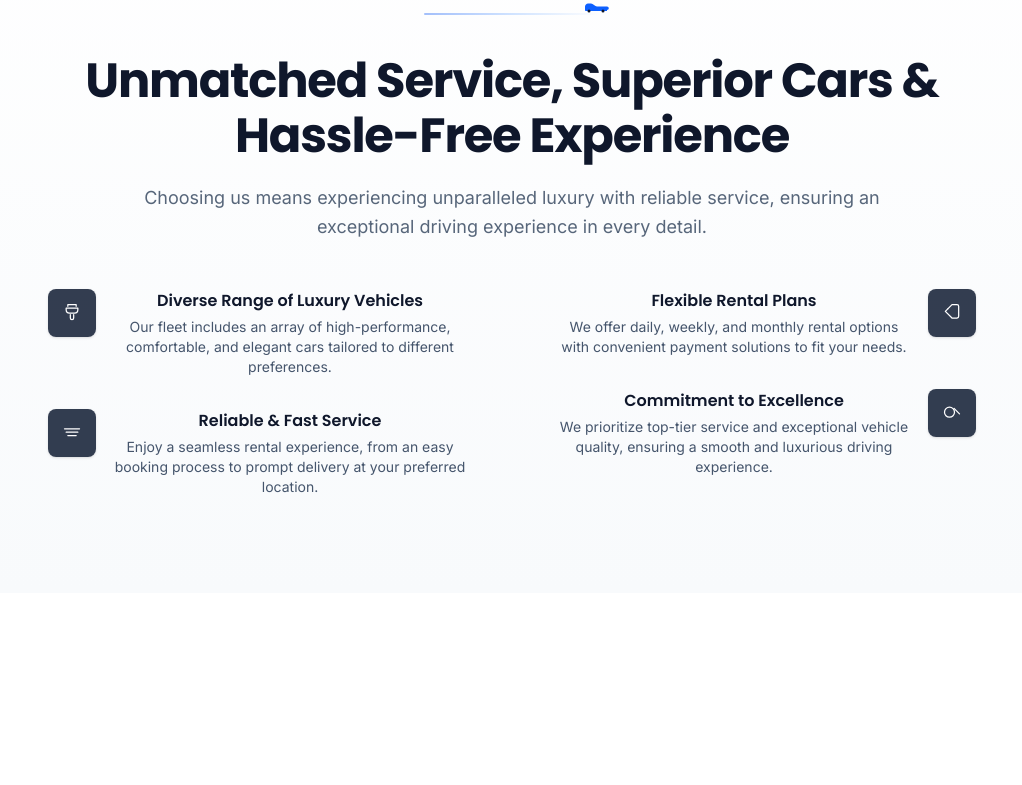
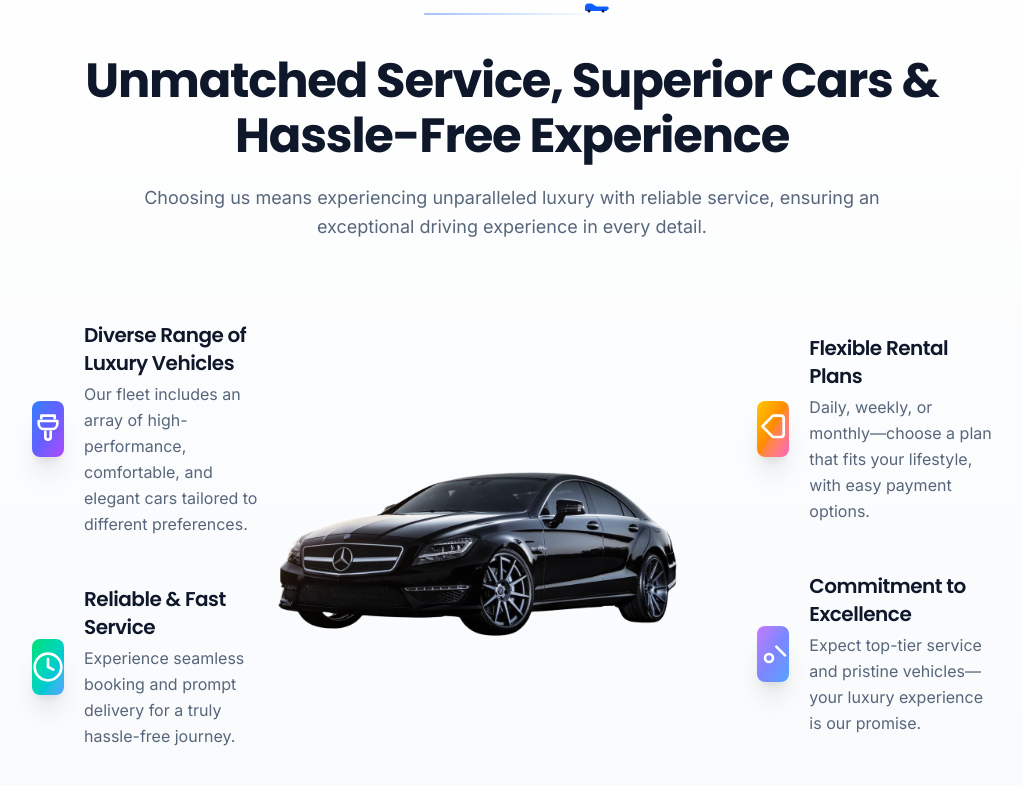
Before and after one commit to Muhammed-Haider/car-rental-service, a Next.js app: page / in a window 1280 px wide. Shown: the part 1496-2281 px from the top of the page, without its empty margins (128-1150 px from the left). Before the commit the page ends 2089 px from the top, so only its background shows below. Built offline with nearby package versions, Linux system fonts and the light colour scheme.

Commit message:
add : car icon

```diff
--- a/src/components/WhyChooseUs.jsx
+++ b/src/components/WhyChooseUs.jsx
@@ -57,72 +57,74 @@ export default function WhyChooseUs() {
 
         {/* Layout with feature boxes on left/right of the car (desktop) */}
         <div className="mt-10 md:mt-12">
-          <div className="relative max-w-6xl mx-auto px-4 grid grid-cols-1 md:grid-cols-2 items-start gap-6">
-
-            {/* Left feature column (two stacked) */}
-            <div className="flex flex-col gap-6 md:gap-8 md:pr-4 lg:pr-8">
-              <div className="flex items-start gap-4">
-                <div className="flex-shrink-0 w-12 h-12 rounded-lg bg-slate-800/90 text-white flex items-center justify-center shadow">
-                  {/* trophy icon */}
-                  <svg width="20" height="20" viewBox="0 0 24 24" fill="none" xmlns="http://www.w3.org/2000/svg" aria-hidden="true">
-                    <path d="M7 4V2h10v2" stroke="currentColor" strokeWidth="1.5" strokeLinecap="round" strokeLinejoin="round"/>
-                    <path d="M5 6h14v2a4 4 0 01-4 4H9a4 4 0 01-4-4V6z" stroke="currentColor" strokeWidth="1.5" strokeLinecap="round" strokeLinejoin="round"/>
-                    <path d="M10 14v4a2 2 0 002 2h0a2 2 0 002-2v-4" stroke="currentColor" strokeWidth="1.5" strokeLinecap="round" strokeLinejoin="round"/>
-                  </svg>
-                </div>
-                <div>
-                  <h4 className="font-semibold text-slate-900">Diverse Range of Luxury Vehicles</h4>
-                  <p className="mt-1 text-sm text-slate-600">Our fleet includes an array of high-performance, comfortable, and elegant cars tailored to different preferences.</p>
+          <div className="relative flex flex-col md:flex-row items-center justify-center py-8">
+            {/* Left features */}
+            <div className="flex flex-col gap-8 md:gap-12 items-end md:pr-24 flex-1">
+              <div className="flex items-center gap-4 text-left">
+                <div className="flex items-center gap-5 w-full">
+                  <span className="flex items-center justify-center w-14 h-14 bg-gradient-to-br from-blue-500 via-indigo-500 to-purple-500 text-white shadow-xl rounded-lg">
+                    {/* Trophy icon */}
+                    <svg width="32" height="32" viewBox="0 0 24 24" fill="none"><path d="M7 4V2h10v2" stroke="currentColor" strokeWidth="2" strokeLinecap="round" strokeLinejoin="round"/><path d="M5 6h14v2a4 4 0 01-4 4H9a4 4 0 01-4-4V6z" stroke="currentColor" strokeWidth="2" strokeLinecap="round" strokeLinejoin="round"/><path d="M10 14v4a2 2 0 002 2h0a2 2 0 002-2v-4" stroke="currentColor" strokeWidth="2" strokeLinecap="round" strokeLinejoin="round"/></svg>
+                  </span>
+                  <div className="flex flex-col justify-center text-left">
+                    <h4 className="font-semibold text-lg md:text-xl text-slate-900 tracking-tight mb-1" style={{fontFamily: 'Poppins, sans-serif'}}>Diverse Range of Luxury Vehicles</h4>
+                    <p className="text-sm md:text-base text-slate-600/90 leading-relaxed whitespace-pre-line" style={{fontFamily: 'Inter, sans-serif'}}>
+                      Our fleet includes an array of high-performance, comfortable, and elegant cars
+tailored to different preferences.
+                    </p>
+                  </div>
                 </div>
               </div>
-
-              <div className="flex items-start gap-4">
-                <div className="flex-shrink-0 w-12 h-12 rounded-lg bg-slate-800/90 text-white flex items-center justify-center shadow">
-                  {/* road icon */}
-                  <svg width="20" height="20" viewBox="0 0 24 24" fill="none" xmlns="http://www.w3.org/2000/svg" aria-hidden="true">
-                    <path d="M3 7h18" stroke="currentColor" strokeWidth="1.5" strokeLinecap="round" strokeLinejoin="round"/>
-                    <path d="M5 11h14" stroke="currentColor" strokeWidth="1.5" strokeLinecap="round" strokeLinejoin="round"/>
-                    <path d="M7 15h10" stroke="currentColor" strokeWidth="1.5" strokeLinecap="round" strokeLinejoin="round"/>
-                  </svg>
-                </div>
-                <div>
-                  <h4 className="font-semibold text-slate-900">Reliable & Fast Service</h4>
-                  <p className="mt-1 text-sm text-slate-600">Enjoy a seamless rental experience, from an easy booking process to prompt delivery at your preferred location.</p>
+              <div className="flex items-center gap-4 text-left">
+                <div className="flex items-center gap-5 w-full">
+                  <span className="flex items-center justify-center w-14 h-14 bg-gradient-to-br from-green-400 via-teal-400 to-blue-400 text-white shadow-xl rounded-lg">
+                    {/* Speed icon */}
+                    <svg width="32" height="32" viewBox="0 0 24 24" fill="none"><circle cx="12" cy="12" r="10" stroke="currentColor" strokeWidth="2"/><path d="M12 6v6l4 2" stroke="currentColor" strokeWidth="2" strokeLinecap="round" strokeLinejoin="round"/></svg>
+                  </span>
+                  <div className="flex flex-col justify-center text-left">
+                    <h4 className="font-semibold text-lg md:text-xl text-slate-900 tracking-tight mb-1" style={{fontFamily: 'Poppins, sans-serif'}}>Reliable & Fast Service</h4>
+                    <p className="text-sm md:text-base text-slate-600/90 leading-relaxed" style={{fontFamily: 'Inter, sans-serif'}}>Experience seamless booking and prompt delivery for a truly hassle-free journey.</p>
+                  </div>
                 </div>
               </div>
             </div>
 
-            {/* Right feature column (two stacked) */}
-            <div className="flex flex-col gap-6 md:gap-8 md:pl-4 lg:pl-8">
-                <div className="flex items-start gap-4">
-                  <div className="flex-1">
-                    <h4 className="font-semibold text-slate-900">Flexible Rental Plans</h4>
-                    <p className="mt-1 text-sm text-slate-600">We offer daily, weekly, and monthly rental options with convenient payment solutions to fit your needs.</p>
-                  </div>
-                  <div className="flex-shrink-0 w-12 h-12 rounded-lg bg-slate-800/90 text-white flex items-center justify-center shadow">
-                    {/* tag icon (moved to outer side) */}
-                    <svg width="20" height="20" viewBox="0 0 24 24" fill="none" xmlns="http://www.w3.org/2000/svg" aria-hidden="true">
-                      <path d="M20 10v6a2 2 0 01-2 2h-6l-8-8 8-8h6a2 2 0 012 2v6z" stroke="currentColor" strokeWidth="1.5" strokeLinecap="round" strokeLinejoin="round"/>
-                      <path d="M7 7h.01" stroke="currentColor" strokeWidth="1.5" strokeLinecap="round" strokeLinejoin="round"/>
-                    </svg>
+            {/* Car image centered */}
+            <div className="flex-1 flex justify-center items-center">
+              <img
+                src="/car_black.png"
+                alt="Luxury car"
+                className="mx-auto max-w-[220%] md:max-w-[200%] lg:max-w-[180%] h-auto object-contain"
+              />
+            </div>
+
+            {/* Right features */}
+            <div className="flex flex-col gap-8 md:gap-12 items-start md:pl-40 flex-1">
+              <div className="flex items-center gap-4 text-left">
+                <div className="flex items-center gap-5 w-full">
+                  <span className="flex items-center justify-center w-14 h-14 bg-gradient-to-br from-yellow-400 via-orange-400 to-pink-400 text-white shadow-xl rounded-lg">
+                    {/* Tag icon */}
+                    <svg width="32" height="32" viewBox="0 0 24 24" fill="none"><path d="M20 10v6a2 2 0 01-2 2h-6l-8-8 8-8h6a2 2 0 012 2v6z" stroke="currentColor" strokeWidth="2" strokeLinecap="round" strokeLinejoin="round"/><path d="M7 7h.01" stroke="currentColor" strokeWidth="2" strokeLinecap="round" strokeLinejoin="round"/></svg>
+                  </span>
+                  <div className="flex flex-col justify-center text-left">
+                    <h4 className="font-semibold text-lg md:text-xl text-slate-900 tracking-tight mb-1" style={{fontFamily: 'Poppins, sans-serif'}}>Flexible Rental Plans</h4>
+                    <p className="text-sm md:text-base text-slate-600/90 leading-relaxed" style={{fontFamily: 'Inter, sans-serif'}}>Daily, weekly, or monthly—choose a plan that fits your lifestyle, with easy payment options.</p>
                   </div>
                 </div>
-
-              <div className="flex items-start gap-4">
-                <div className="flex-1">
-                  <h4 className="font-semibold text-slate-900">Commitment to Excellence</h4>
-                  <p className="mt-1 text-sm text-slate-600">We prioritize top-tier service and exceptional vehicle quality, ensuring a smooth and luxurious driving experience.</p>
-                </div>
-                <div className="flex-shrink-0 w-12 h-12 rounded-lg bg-slate-800/90 text-white flex items-center justify-center shadow">
-                  {/* key icon (moved to outer side) */}
-                  <svg width="20" height="20" viewBox="0 0 24 24" fill="none" xmlns="http://www.w3.org/2000/svg" aria-hidden="true">
-                    <path d="M21 13l-6.5-6.5" stroke="currentColor" strokeWidth="1.5" strokeLinecap="round" strokeLinejoin="round"/>
-                    <path d="M3 11a6 6 0 1012 0 6 6 0 00-12 0z" stroke="currentColor" strokeWidth="1.5" strokeLinecap="round" strokeLinejoin="round"/>
-                  </svg>
+              </div>
+              <div className="flex items-center gap-4 text-left">
+                <div className="flex items-center gap-5 w-full">
+                  <span className="flex items-center justify-center w-14 h-14 bg-gradient-to-br from-purple-400 via-indigo-400 to-blue-400 text-white shadow-xl rounded-lg">
+                    {/* Key icon */}
+                    <svg width="32" height="32" viewBox="0 0 24 24" fill="none"><path d="M21 13l-6.5-6.5" stroke="currentColor" strokeWidth="2" strokeLinecap="round" strokeLinejoin="round"/><circle cx="9" cy="15" r="3" stroke="currentColor" strokeWidth="2"/></svg>
+                  </span>
+                  <div className="flex flex-col justify-center text-left">
+                    <h4 className="font-semibold text-lg md:text-xl text-slate-900 tracking-tight mb-1" style={{fontFamily: 'Poppins, sans-serif'}}>Commitment to Excellence</h4>
+                    <p className="text-sm md:text-base text-slate-600/90 leading-relaxed" style={{fontFamily: 'Inter, sans-serif'}}>Expect top-tier service and pristine vehicles—your luxury experience is our promise.</p>
+                  </div>
                 </div>
               </div>
             </div>
-
           </div>
         </div>
       </div>
```
